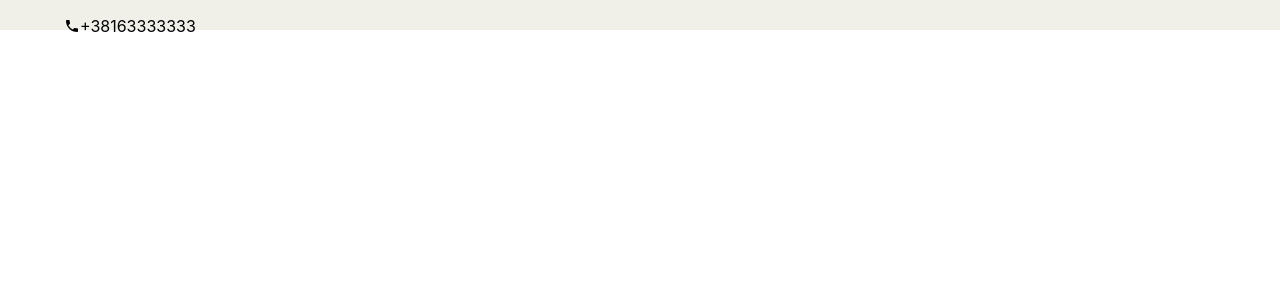
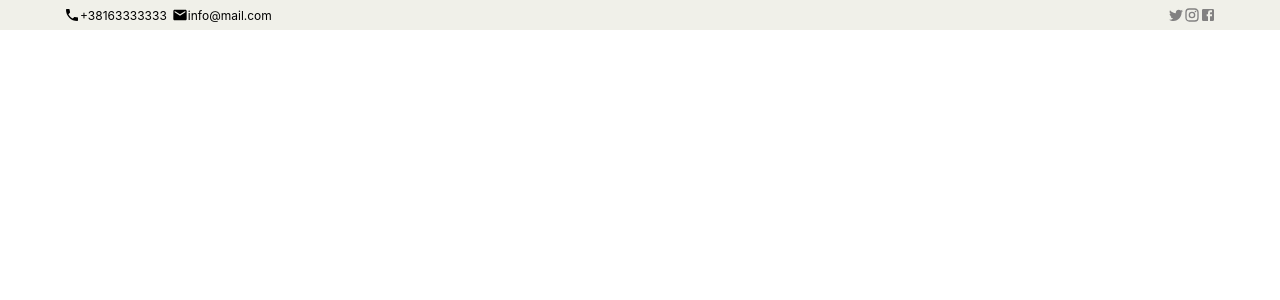
Before and after one commit to Mazo26/nit, a React (Create React App) app in the folder nitshop/: page / in a window 1280 px wide. Shown: the top 300 px of the page. Built offline with nearby package versions, Linux system fonts and the light colour scheme.

Commit message:
Styling NavBar and making helpful function

```diff
--- a/nitshop/src/Templates/Navigation/TopRow.jsx
+++ b/nitshop/src/Templates/Navigation/TopRow.jsx
@@ -3,29 +3,76 @@ import Grid from "@mui/material/Grid";
 import CustomDiv from "../../components/CustomDiv/CustomDiv";
 import { colors, fontSize } from "../../util/theme";
 import PhoneIcon from "@mui/icons-material/Phone";
+import EmailIcon from "@mui/icons-material/Email";
+import TwitterIcon from "@mui/icons-material/Twitter";
+import InstagramIcon from "@mui/icons-material/Instagram";
+import FacebookIcon from "@mui/icons-material/Facebook";
+import Text from "../../components/Text/Text";
+import { getScreenWidth } from "../../util/helpers";
 
 const TopRow = () => {
+  const screenWidth = getScreenWidth();
+
+  console.log(screenWidth);
+
   return (
     <CustomDiv
       bgColor={colors.secondColor}
+      display='flex'
       width='100%'
       height='30px'
       padding='0px 5%'
       border='0px'
     >
       <Grid container direction='row'>
-        <Grid item md={6} lg={6} spacing={0}>
+        <Grid item md={6} lg={6}>
           <CustomDiv display='flex' alignItems='center'>
             <PhoneIcon
               style={{
                 fontSize: fontSize.normal,
               }}
             />
-            <p>+38163333333</p>
+            <Text fontSize={fontSize.small}>+38163333333</Text>
+            <CustomDiv
+              display='flex'
+              alignItems='center'
+              margin='0px 0px 0px 5px'
+            >
+              <EmailIcon
+                style={{
+                  fontSize: fontSize.normal,
+                }}
+              />
+              <Text fontSize={fontSize.small}>info@mail.com</Text>
+            </CustomDiv>
           </CustomDiv>
         </Grid>
-        <Grid item md={6} lg={6} spacing={0}>
-          <CustomDiv width='50%' border='0px' bgColor='inherit'></CustomDiv>
+        <Grid item md={6} lg={6}>
+          <CustomDiv
+            display='flex'
+            alignItems='center'
+            justifyContent='flex-end'
+            textAlign='right'
+          >
+            <TwitterIcon
+              style={{
+                fontSize: fontSize.normal,
+                color: colors.gray,
+              }}
+            />
+            <InstagramIcon
+              style={{
+                fontSize: fontSize.normal,
+                color: colors.gray,
+              }}
+            />
+            <FacebookIcon
+              style={{
+                fontSize: fontSize.normal,
+                color: colors.gray,
+              }}
+            />
+          </CustomDiv>
         </Grid>
       </Grid>
     </CustomDiv>
--- a/nitshop/src/components/CustomDiv/CustomDiv.jsx
+++ b/nitshop/src/components/CustomDiv/CustomDiv.jsx
@@ -15,6 +15,8 @@ const CustomDiv = ({
   justifyItems,
   alignItems,
   alignContent,
+  verticalAlign,
+  textAlign,
 }) => {
   const divWidth = width ? width : "auto";
   const divHeight = height ? height : "auto";
@@ -28,6 +30,8 @@ const CustomDiv = ({
   const ji = justifyItems ? justifyItems : "center";
   const ai = alignItems ? alignItems : "center";
   const ac = alignContent ? alignContent : "center";
+  const va = verticalAlign ? verticalAlign : "middle";
+  const ta = textAlign ? textAlign : "left";
 
   return (
     <div
@@ -44,6 +48,8 @@ const CustomDiv = ({
         justifyItems: ji,
         alignContent: ac,
         alignItems: ai,
+        verticalAlign: va,
+        textAlign: ta,
       }}
     >
       {children}
--- /dev/null
+++ b/nitshop/src/components/Text/Text.jsx
@@ -0,0 +1,25 @@
+import styled from "styled-components";
+
+const Text = styled.p`
+  text-align: ${(props) => (props.textAlign ? props.textAlign : "left")};
+  font-size: ${(props) => (props.fontSize ? props.fontSize : "16px")};
+  font-weight: ${(props) => (props.fontWeight ? props.fontWeight : "400")};
+  font-style: ${(props) => (props.fontStyle ? props.fontStyle : "inherit")};
+  font-family: ${(props) => (props.fontFamily ? props.fontFamily : "inherit")};
+  text-decoration: ${(props) =>
+    props.textDecoration ? props.textDecoration : "none"};
+  letter-spacing: ${(props) =>
+    props.letterSpacing ? props.letterSpacing : "0px"};
+  vertical-align: ${(props) =>
+    props.verticalAlign ? props.verticalAlign : "middle"};
+  margin-top: ${(props) => (props.mt ? props.mt : "0px")};
+  margin-left: ${(props) => (props.ml ? props.ml : "0px")};
+  margin-right: ${(props) => (props.mr ? props.mr : "0px")};
+  margin-bottom: ${(props) => (props.mb ? props.mb : "0px")};
+  padding-top: ${(props) => (props.pt ? props.pt : "0px")};
+  padding-left: ${(props) => (props.pl ? props.pl : "0px")};
+  padding-right: ${(props) => (props.pr ? props.pr : "0px")};
+  padding-bottom: ${(props) => (props.pb ? props.pb : "0px")};
+`;
+
+export default Text;
--- /dev/null
+++ b/nitshop/src/util/helpers.js
@@ -0,0 +1,11 @@
+export const getScreenWidth = () => {
+  let screenWidth = window.innerWidth;
+
+  if (screenWidth < 481) {
+    return "SM";
+  } else if (screenWidth < 769) {
+    return "MD";
+  } else {
+    return "LG";
+  }
+};
--- a/nitshop/src/util/theme.js
+++ b/nitshop/src/util/theme.js
@@ -1,6 +1,8 @@
 export const colors = {
   accentColor: "#e88f23",
   secondColor: "#F0F0E9",
+  gray: "#828181",
+  lightGray: "#b3b1b1",
 };
 
 export const fontWeight = {
```
